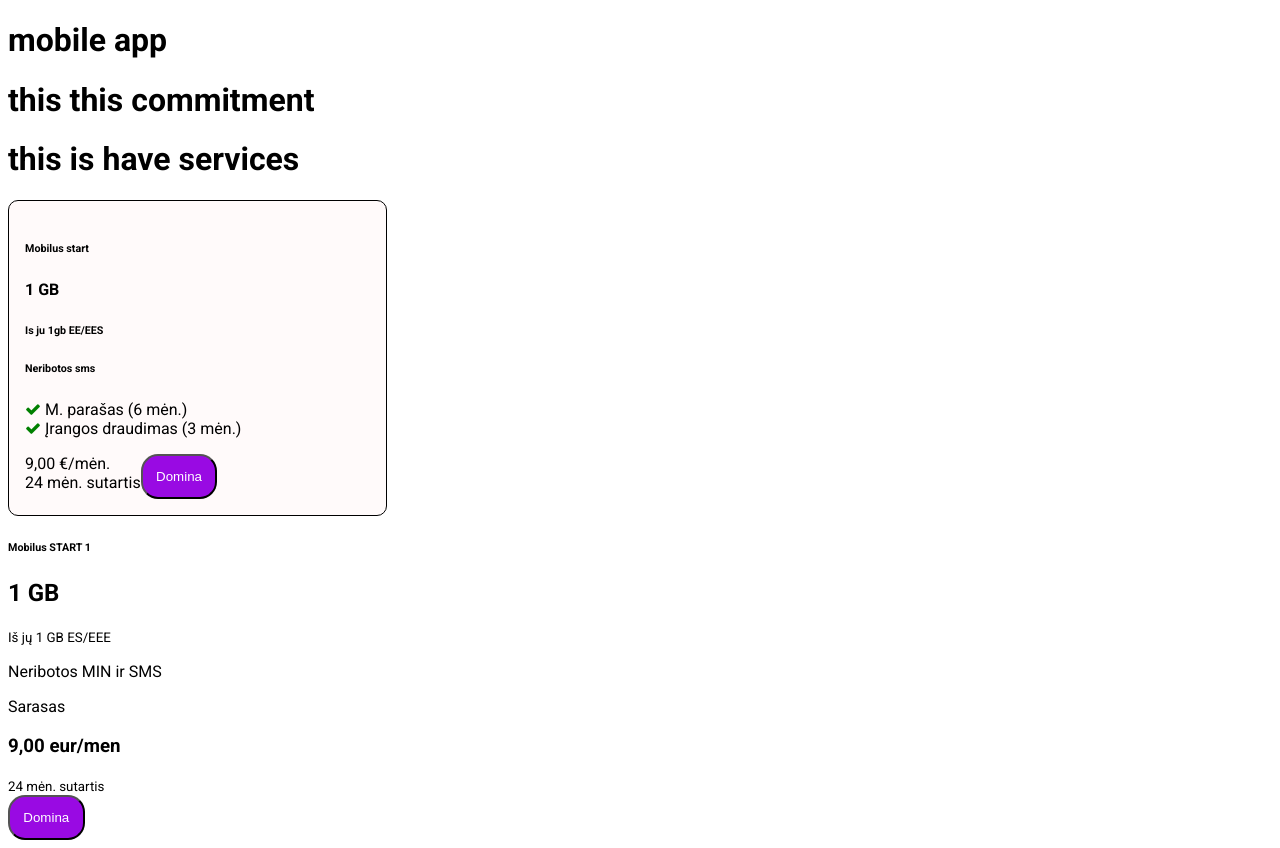
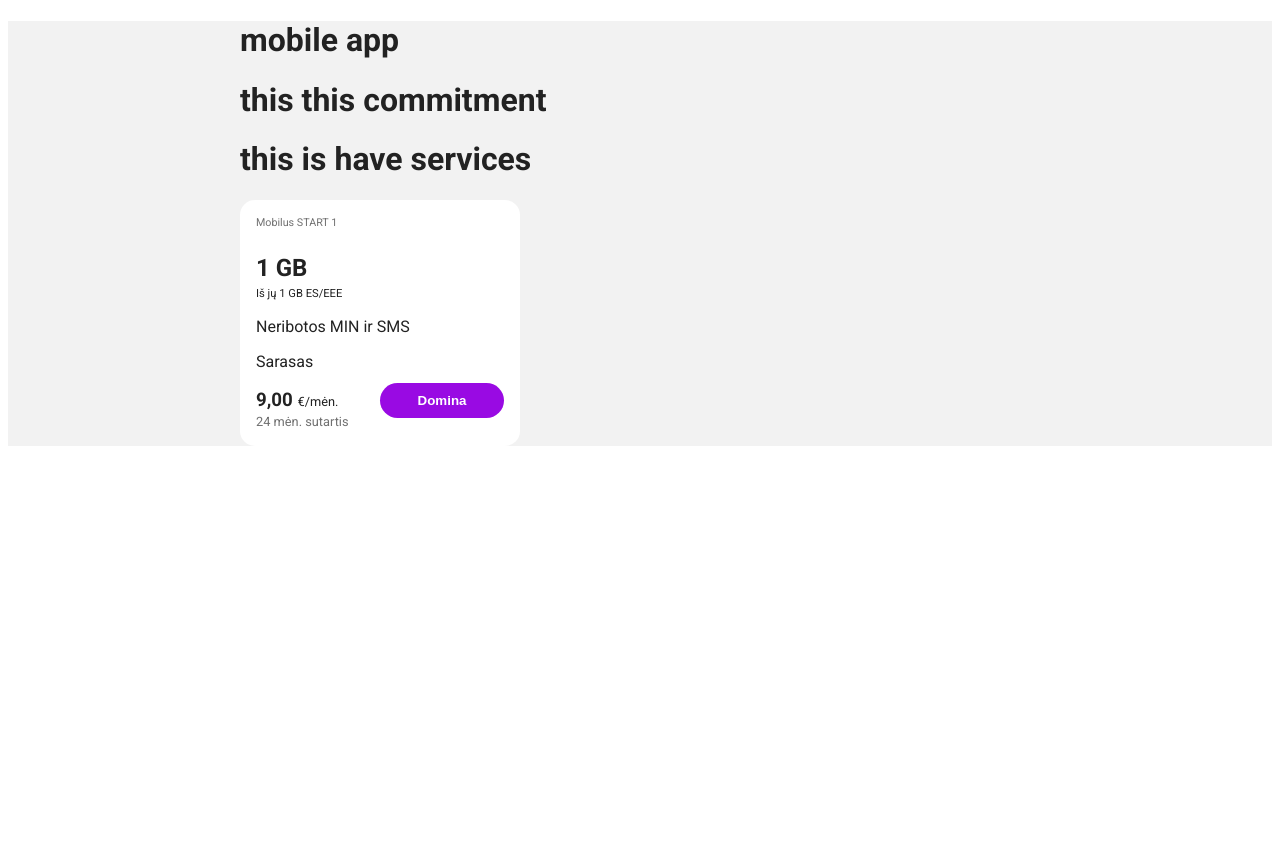
Before and after one commit to lukas-anci/mobile-plans, a React (Create React App) app: page / in a window 1280 px wide. After the commit the page ends 800 px from the top, so only its background shows below. Built offline with nearby package versions, Linux system fonts and the light colour scheme.

Commit message:
plan css fill liist

```diff
--- a/src/App.css
+++ b/src/App.css
@@ -1,11 +1,20 @@
 @import url('https://fonts.googleapis.com/css2?family=Roboto:wght@400;700&display=swap');
+/* reset */
 * {
   box-sizing: border-box;
 }
+/* commponents */
 .App {
   font-family: 'Roboto', sans-serif;
+  background-color: #f2f2f2;
+  color: #222;
 }
-button {
+/* common */
+.container {
+  max-width: 800px;
+  margin: 0 auto;
+}
+/* button {
   background-color: #990ae3;
   border-radius: 17px 17px 17px 17px;
   color: white;
@@ -26,5 +35,56 @@ ul {
   padding: 0;
 }
 .fa-check {
-  color: green;
+  color: green; */
+/* } */
+
+/* CARD */
+/* mobile-plane */
+.mobile-plan {
+  background-color: #fff;
+  /* temporary */
+  max-width: 280px;
+  padding: 1rem;
+  border-radius: 15px;
 }
+.plan__header {
+  font-weight: normal;
+  margin-top: 0;
+  color: rgba(51, 51, 51, 0.7);
+}
+.plan__dataAllow {
+  margin-bottom: 0;
+}
+.plan__dataEu {
+  font-size: 0.7rem;
+}
+.plan__min-sms {
+  font-size: 1rem;
+}
+.plan__bottom {
+  display: flex;
+  align-items: center;
+}
+.bottom__price-part {
+  width: 50%;
+}
+.botton__price {
+  margin-bottom: 0;
+}
+.botton__price span {
+  font-weight: normal;
+  font-size: 0.8rem;
+}
+.bottom__term {
+  font-size: 0.8rem;
+  color: rgba(51, 51, 51, 0.7);
+}
+.plan__cta {
+  width: 50%;
+  background-color: #990ae3;
+  color: white;
+  border: none;
+  padding: 0.6rem 1.4rem;
+  border-radius: 20px;
+  font-weight: bold;
+}
--- a/src/App.jsx
+++ b/src/App.jsx
@@ -14,16 +14,18 @@ class App extends Component {
 
   render() {
     return (
-      <div className="App">
+      <div className="App ">
+        <div className="container">
           <h1>mobile app</h1>
           <div className="controls">
             <Commitment />
             <HaveServices />
           </div>
           <main className="plan-cards">
-          <MobilePlan />
+            {/* <MobilePlan /> */}
             <MobilePlanOff />
           </main>
+        </div>
       </div>
     );
   }
--- a/src/components/mobilePlanOff.jsx
+++ b/src/components/mobilePlanOff.jsx
@@ -11,8 +11,10 @@ class MobilePlanOff extends Component {
         <div className="plan__features">Sarasas</div>
         <div className="plan__bottom">
           <div className="bottom__price-part">
-            <h3>9,00 eur/men</h3>
-            <small>24 mėn. sutartis</small>
+            <h3 className="botton__price">
+              9,00 <span>€/mėn.</span>
+            </h3>
+            <small className="bottom__term">24 mėn. sutartis</small>
           </div>
           <button className="plan__cta">Domina</button>
         </div>
```
Lines whose indentation alone changed are shown as unchanged.
